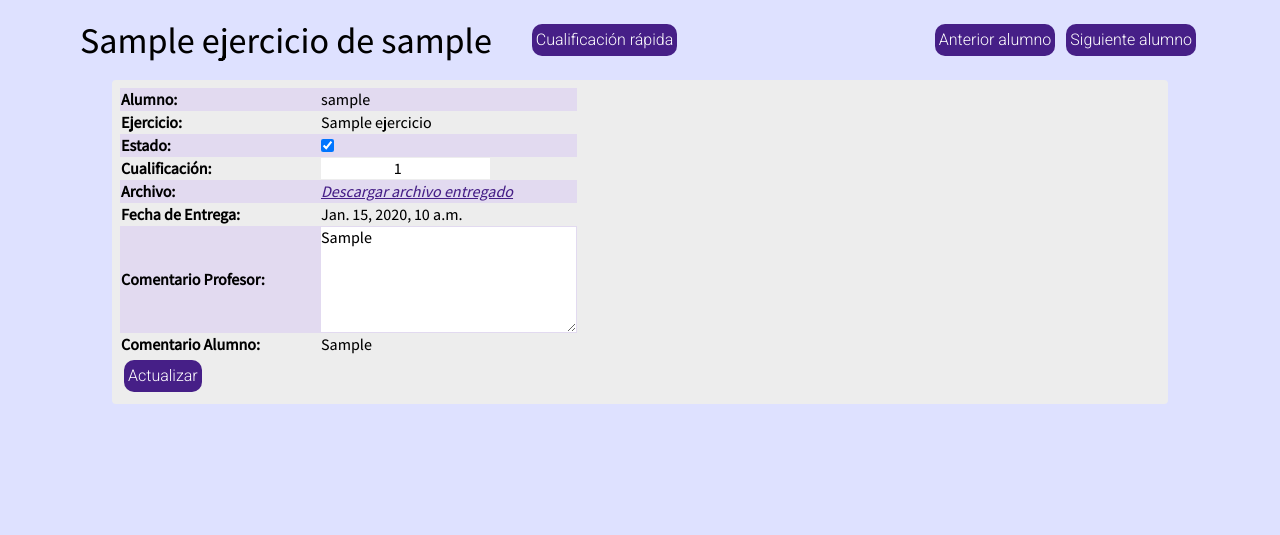
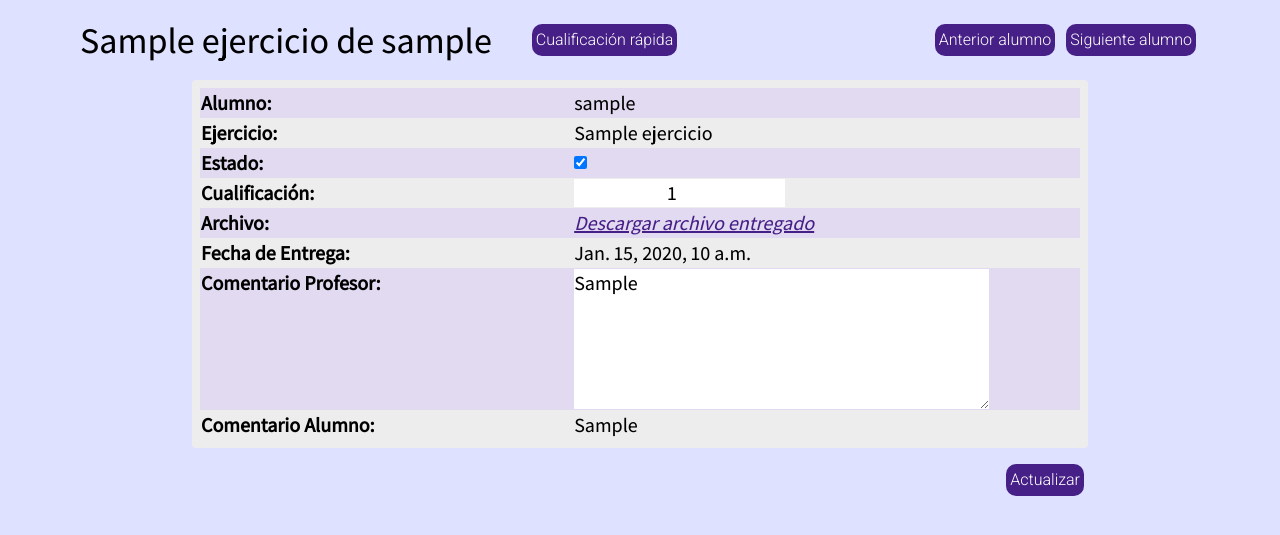
Before and after one commit to g-alpi/classVRroom, a Django app: page /1/1 in a window 1280 px wide. Shown: the part 74-609 px from the top of the page. Run offline with Django 3.2, Linux system fonts and the light colour scheme; a user stored in the database is signed in; tables that the repository leaves empty hold one stand-in row (values such as "Sample post"); some libraries are stand-ins or nearby versions.

Commit message:
actualizacion css

```diff
--- a/ietimoodle/templates/delivery.html
+++ b/ietimoodle/templates/delivery.html
@@ -13,19 +13,19 @@
                 </div>
             </div>
             <div class="pl-20 pr-20 pt-5 ">
-                <div class="border-solid rounded border-black bg-[#ededed] p-2 mx-8 mb-3">
-                    <table style="border: 1px ; border-radius: 10px;">
+                <div class="border-solid rounded border-black bg-[#ededed] p-2 mx-[10%] mb-3 w-[80%] ">
+                    <table style="border: 1px ; border-radius: 10px;" class="w-[100%] text-xl">
                         <tr class="bg-[#e2daf0]">
                             <td class="min-w-[200px]"><p class="font-bold">Alumno:</p></td>
-                            <td class="min-w-full"><p>{{delivery.user}}</p></td>
+                            <td class="min-w-full px-[10%]"><p>{{delivery.user}}</p></td>
                         </tr>
                         <tr>
                             <td><p class="font-bold">Ejercicio:</p></td>
-                            <td><p>{{delivery.ejercicio}}</p></td>
+                            <td class=" px-[10%]"><p>{{delivery.ejercicio}}</p></td>
                         </tr>
                         <tr class="bg-[#e2daf0]">
                             <td><p class="font-bold">Estado:</p></td>
-                            <td>
+                            <td class=" px-[10%]">
                                 {% if delivery.estado == True %}
                                     <input type="checkbox" checked>
                                 {% else %}
@@ -35,29 +35,31 @@
                         </tr>
                         <tr>
                             <td><p class="font-bold">Cualificación:</p></td>
-                            <td>
+                            <td class=" px-[10%]">
                                 <input type="number" value="{{delivery.cualificacion}}" id="nota" class="text-center">
                             </td>
                         </tr>
                         <tr class="bg-[#e2daf0]">
                             <td><p class="font-bold">Archivo:</p></td>
-                            <td><a href="../{{delivery.archivo}}" class="underline text-[#461f87] italic">Descargar archivo entregado</a></td>
+                            <td class=" px-[10%]"><a href="../{{delivery.archivo}}" class="underline text-[#461f87] italic">Descargar archivo entregado</a></td>
                         </tr>
                         <tr>
                             <td><p class="font-bold">Fecha de Entrega:</p></td>
-                            <td><p>{{delivery.fecha_entrega}}</p></td>
+                            <td class=" px-[10%]"><p>{{delivery.fecha_entrega}}</p></td>
                         </tr>
                         <tr class="bg-[#e2daf0]">
-                            <td><p class="font-bold">Comentario Profesor:</p></td>
-                            <td>
-                                <textarea name="comentarioProfesor" id="comentarioProfesor" cols="30" rows="5">{{delivery.comentario_profesor}}</textarea>
+                            <td class="flex"><p class="font-bold">Comentario Profesor:</p></td>
+                            <td class=" px-[10%]">
+                                <textarea name="comentarioProfesor" id="comentarioProfesor" cols="40" rows="5">{{delivery.comentario_profesor}}</textarea>
                             </td>
                         </tr>
                         <tr>
                             <td><p class="font-bold">Comentario Alumno:</p></td>
-                            <td><p>{{delivery.comentario_alumno}}</p></td>
+                            <td class=" px-[10%]"><p>{{delivery.comentario_alumno}}</p></td>
                         </tr>
                     </table>
+                </div>
+                <div class="flex justify-end mr-[10%]">
                     <button  name="" id="enviar" class="p-1 m-1">Actualizar</button>
                 </div>
             </div>
```
